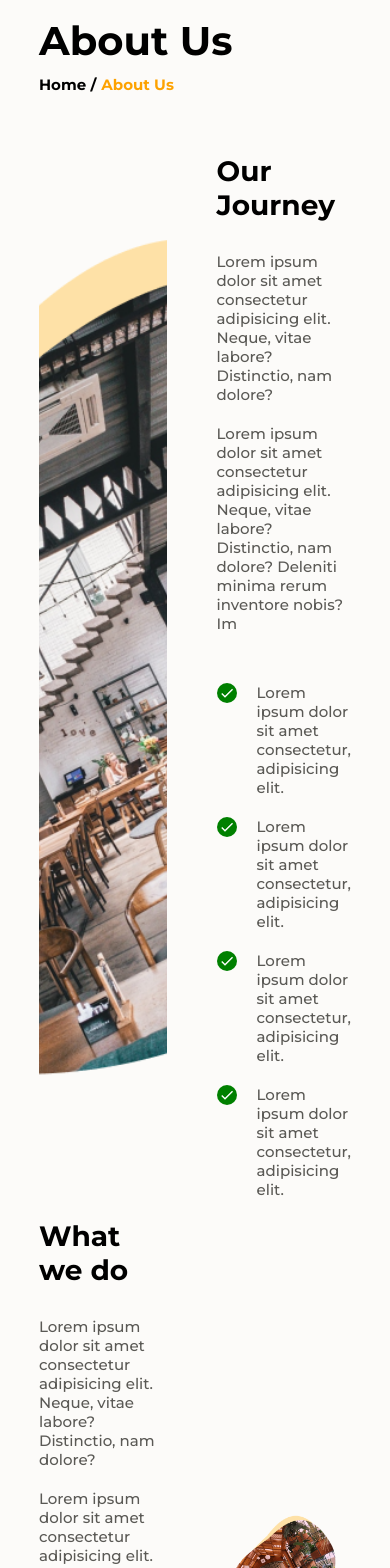
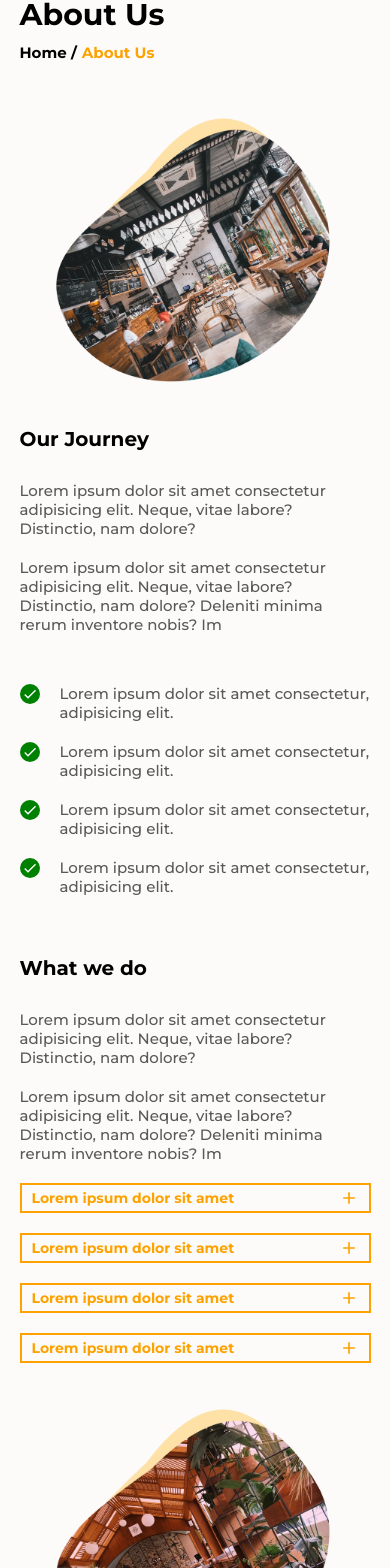
Before and after one commit to Kwesi-dev/pizza-shop, a React (Create React App) app in the folder frontend/: page /about in a window 390 px wide. Shown: the part 164-1732 px from the top of the page. Built offline with nearby package versions, Linux system fonts and the light colour scheme.

Commit message:
working on the website responsiveness

```diff
--- a/frontend/src/pages/blog/blog.scss
+++ b/frontend/src/pages/blog/blog.scss
@@ -7,13 +7,25 @@
         width: 80%;
         height: 100%;
         margin: auto;
-
+        @include laptopLarge{
+            width: 95%;
+        }
+        @include laptopSm{
+            width: 90%;
+        }
         .blog-header{
             margin-top: 50px;
             margin-bottom: 60px;
+            @include PhoneLarge{
+                margin-top: 30px;
+                margin-bottom: 30px;
+            }
             h1{
                 font-size: 4rem;
                 margin-bottom: 10px;
+                @include PhoneLarge{
+                    font-size: 3rem;
+                }
             }
             .current-page{
                 display: flex;
@@ -32,6 +44,12 @@
             grid-template-columns: repeat(4, 1fr);
             gap: 20px;
             margin-bottom: 50px;
+            @include TabletLarge{
+                grid-template-columns: 1fr 1fr;
+            }
+            @include PhoneLarge{
+                grid-template-columns: 1fr;
+            }
         }
         .load-blogs-container{
             width: 100%;
--- a/frontend/src/pages/contact/contact.scss
+++ b/frontend/src/pages/contact/contact.scss
@@ -7,13 +7,25 @@
         width: 80%;
         height: 100%;
         margin: auto;
-
+        @include laptopLarge{
+            width: 95%;
+        }
+        @include laptopSm{
+            width: 90%;
+        }
         .contact-header{
             margin-top: 50px;
             margin-bottom: 60px;
+            @include PhoneLarge{
+                margin-top: 30px;
+                margin-bottom: 30px;
+            }
             h1{
                 font-size: 4rem;
                 margin-bottom: 10px;
+                @include PhoneLarge{
+                    font-size: 3rem;
+                }
             }
             .current-page{
                 display: flex;
@@ -32,6 +44,13 @@
             grid-template-columns: 1fr 1fr;
             gap: 50px;
             margin-bottom: 130px;
+            @include laptopSm{
+                gap: 10px;
+            }
+            @include TabletLarge{
+                grid-template-columns: 1fr;
+                gap: 100px;
+            }
             .contact-form{
                 width: 80%;
                 height: fit-content;
@@ -41,6 +60,9 @@
                 box-sizing: border-box;
                 -webkit-box-shadow: 5px 5px 15px -6px #000000;
                 box-shadow: 5px 5px 15px -6px #000000;
+                @include TabletLarge{
+                    width: 100%;
+                }
                 .form-title{
                     font-size: 2rem;
                     text-transform: capitalize;
@@ -117,6 +139,12 @@
             grid-template-columns: 1fr 1fr 1fr;
             gap: 50px;
             margin-bottom: 80px;
+            @include TabletLarge{
+                grid-template-columns: 1fr 1fr;
+            }
+            @include PhoneLarge{
+                grid-template-columns: 1fr;
+            }
             .info-card{
                 width: 100%;
                 height: 280px;
--- a/frontend/src/pages/restaurants/restaurants.scss
+++ b/frontend/src/pages/restaurants/restaurants.scss
@@ -7,6 +7,12 @@
         width: 80%;
         height: 100%;
         margin: auto;
+        @include laptopLarge{
+            width: 95%;
+        }
+        @include laptopSm{
+            width: 90%;
+        }
 
         .restaurant-header{
             margin-top: 50px;
@@ -14,6 +20,9 @@
             h1{
                 font-size: 4rem;
                 margin-bottom: 10px;
+                @include PhoneLarge{
+                    font-size: 3rem;
+                }
             }
             .current-page{
                 display: flex;
@@ -32,6 +41,12 @@
             grid-template-columns: 1fr 1fr;
             gap: 50px;
             margin-bottom: 100px;
+            @include TabletLarge{
+               gap: 20px;
+            }
+            @include PhoneLarge{
+                grid-template-columns: 1fr;
+            }
         }
         .restaurants-cards{
             width: 100%;
@@ -40,6 +55,15 @@
             gap: 20px;
             margin-bottom: 60px;
             margin-top: 40px;
+            @include laptopSm{
+                grid-template-columns: repeat(3, 1fr);
+            }
+            @include TabletLarge{
+                grid-template-columns: 1fr 1fr;
+            }
+            @include PhoneLarge{
+                grid-template-columns: 1fr;
+            }
         }
         .load-shops-container{
             width: 100%;
--- a/frontend/src/pagesections/aboutSections/aboutIntro/aboutIntro.scss
+++ b/frontend/src/pagesections/aboutSections/aboutIntro/aboutIntro.scss
@@ -7,12 +7,25 @@
         width: 80%;
         height: 100%;
         margin: auto;
+        @include laptopLarge{
+            width: 95%;
+        }
+        @include laptopSm{
+            width: 90%;
+        }
         .about-header{
             margin-top: 50px;
             margin-bottom: 60px;
+            @include PhoneLarge{
+                margin-top: 30px;
+                margin-bottom: 30px;
+            }
             h1{
                 font-size: 4rem;
                 margin-bottom: 10px;
+                @include PhoneLarge{
+                    font-size: 3rem;
+                }
             }
             .current-page{
                 display: flex;
@@ -32,6 +45,11 @@
             display: grid;
             grid-template-columns: 1fr 1fr;
             gap: 50px;
+            @include TabletLarge{
+                grid-template-columns: 1fr;
+                gap: 0px;
+                margin-bottom: 40px;
+            }
             .about-intro-left{
                 width: 100%;
                 height: 100%;
@@ -55,6 +73,9 @@
                     font-weight: bold;
                     text-align: left;
                     margin-bottom: 30px;
+                    @include PhoneLarge{
+                        font-size: 2rem;
+                    }
                 }
                 p{
                     font-size: 1.5rem;
@@ -85,7 +106,10 @@
             display: grid;
             grid-template-columns: 1fr 1fr;
             gap: 50px;
-
+            @include TabletLarge{
+                grid-template-columns: 1fr;
+                gap: 0px;
+            }
             .about-intro-left1{
                 width: 100%;
                 height: 100%;
@@ -97,6 +121,9 @@
                     font-weight: bold;
                     text-align: left;
                     margin-bottom: 30px;
+                    @include PhoneLarge{
+                        font-size: 2rem;
+                    }
                 }
                 p{
                     font-size: 1.5rem;
@@ -114,7 +141,7 @@
                 img{
                     width: 100%;
                     height: 100%;
-                    object-fit: contain;
+                    object-fit: cover;
                 }
             }
         }
--- a/frontend/src/pagesections/home-sections/weeklyOfferSection/offerSection.scss
+++ b/frontend/src/pagesections/home-sections/weeklyOfferSection/offerSection.scss
@@ -62,6 +62,7 @@
                 font-size: 2.8rem;
                 font-weight: bolder;
                 text-align: center;
+                text-align: center;
 
                 @include PhoneLarge{
                     font-size: 2rem;
```
